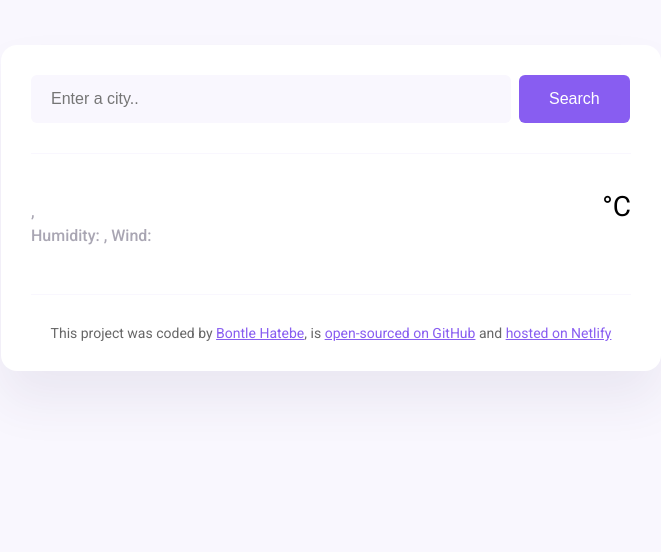
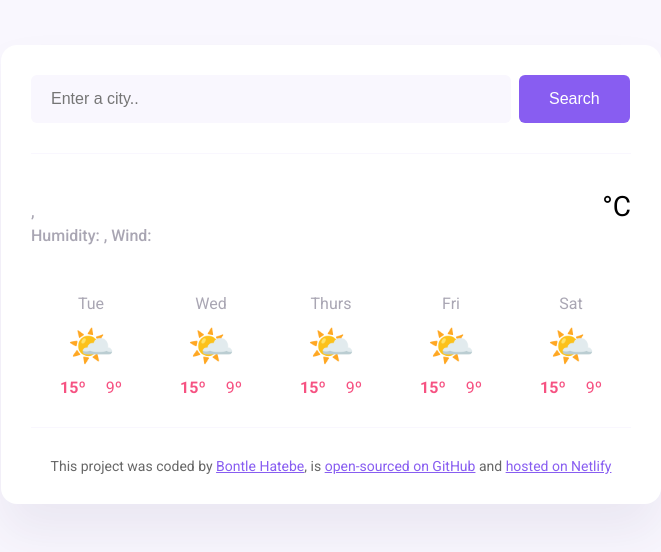
Before and after one commit to Brazen24/Meteo-App, a plain HTML site: page index.html in a window 1280 px wide. Shown: the whole page, without its empty margins (309-970 px from the left). Drawn offline with nearby package versions, Linux system fonts and the light colour scheme; no server answers.

Commit message:
Added HTML Forecast structure and CSS

```diff
--- a/index.html
+++ b/index.html
@@ -42,7 +42,62 @@
           <div class="weather-app-temperature-container">
             <div id="icon"></div>
             <div class="weather-app-temperature" id="temperature"></div>
-            <div class="weatehr-app-unit">°C</div>
+            <div class="weather-app-unit">°C</div>
+          </div>
+        </div>
+
+        <div class="weather-forecast">
+          <div class="weather-forecast-day">
+            <div class="weather-forecast-date">Tue</div>
+            <div class="weather-forecast-icon">🌤️</div>
+            <div class="weather-forecast-temperatures">
+              <div class="weather-forecast-temperature">
+                <strong>15º</strong>
+              </div>
+              <div class="weather-forecast-temperature">9º</div>
+            </div>
+          </div>
+
+          <div class="weather-forecast-day">
+            <div class="weather-forecast-date">Wed</div>
+            <div class="weather-forecast-icon">🌤️</div>
+            <div class="weather-forecast-temperatures">
+              <div class="weather-forecast-temperature">
+                <strong>15º</strong>
+              </div>
+              <div class="weather-forecast-temperature">9º</div>
+            </div>
+          </div>
+
+          <div class="weather-forecast-day">
+            <div class="weather-forecast-date">Thurs</div>
+            <div class="weather-forecast-icon">🌤️</div>
+            <div class="weather-forecast-temperatures">
+              <div class="weather-forecast-temperature">
+                <strong>15º</strong>
+              </div>
+              <div class="weather-forecast-temperature">9º</div>
+            </div>
+          </div>
+          <div class="weather-forecast-day">
+            <div class="weather-forecast-date">Fri</div>
+            <div class="weather-forecast-icon">🌤️</div>
+            <div class="weather-forecast-temperatures">
+              <div class="weather-forecast-temperature">
+                <strong>15º</strong>
+              </div>
+              <div class="weather-forecast-temperature">9º</div>
+            </div>
+          </div>
+          <div class="weather-forecast-day">
+            <div class="weather-forecast-date">Sat</div>
+            <div class="weather-forecast-icon">🌤️</div>
+            <div class="weather-forecast-temperatures">
+              <div class="weather-forecast-temperature">
+                <strong>15º</strong>
+              </div>
+              <div class="weather-forecast-temperature">9º</div>
+            </div>
           </div>
         </div>
       </main>
--- a/src/styles.css
+++ b/src/styles.css
@@ -81,9 +81,39 @@ main {
   font-weight: bold;
 }
 
-.weatehr-app-unit {
+.weather-app-unit {
   margin-top: 6px;
   font-size: 28px;
+}
+
+.weather-forecast {
+  display: flex;
+  justify-content: space-around;
+  margin-top: 30px;
+}
+
+.weather-forecast-date {
+  text-align: center;
+  color: rgba(39, 33, 66, 0.4);
+  font-size: 16px;
+  line-height: 20px;
+  margin-bottom: 10px;
+}
+
+.weather-forecast-icon {
+  font-size: 38px;
+  text-align: center;
+}
+.weather-forecast-temperatures {
+  text-align: center;
+  color: #f65282;
+  margin-top: 10px;
+  display: flex;
+  justify-content: center;
+}
+
+.weather-forecast-temperature {
+  padding: 0 10px;
 }
 
 footer {
```
